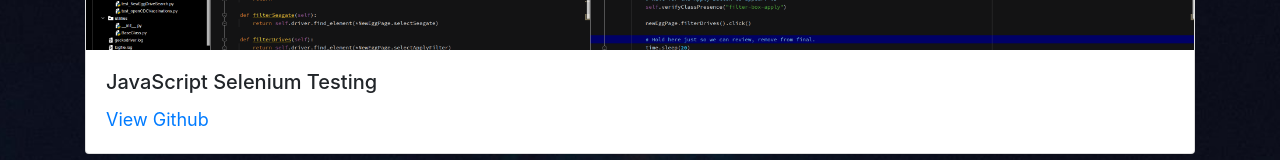
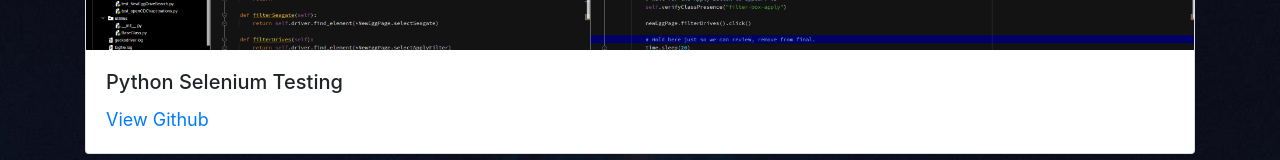
Before and after one commit to SaundersEddie/Eddie-Saunders-React-Portfolio, a React (Create React App) app: page / in a window 1280 px wide. Shown: the part 329-489 px from the top of the page. Built offline with nearby package versions, Linux system fonts and the light colour scheme.

Commit message:
Updated latest project

```diff
--- a/src/Pages/Homepage.js
+++ b/src/Pages/Homepage.js
@@ -18,7 +18,7 @@ export default function Homepage() {
                 <Card>
                     <Card.Img variant="top" src={PySel} />
                     <Card.Body>
-                        <Card.Title>JavaScript Selenium Testing</Card.Title>
+                        <Card.Title>Python Selenium Testing</Card.Title>
                         <Card.Text><a href="https://github.com/SaundersEddie/python-selenium" target="_blank" rel="noopener noreferrer">View Github</a></Card.Text>
                     </Card.Body>
                 </Card>
```
